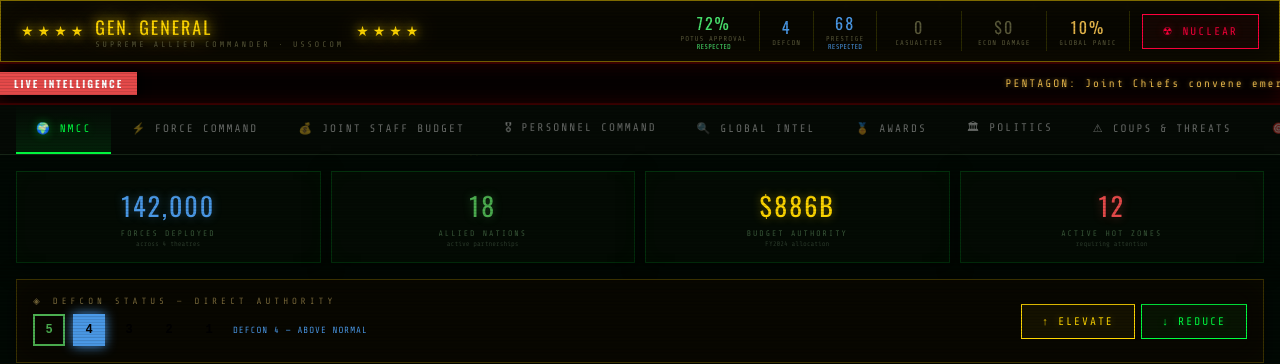
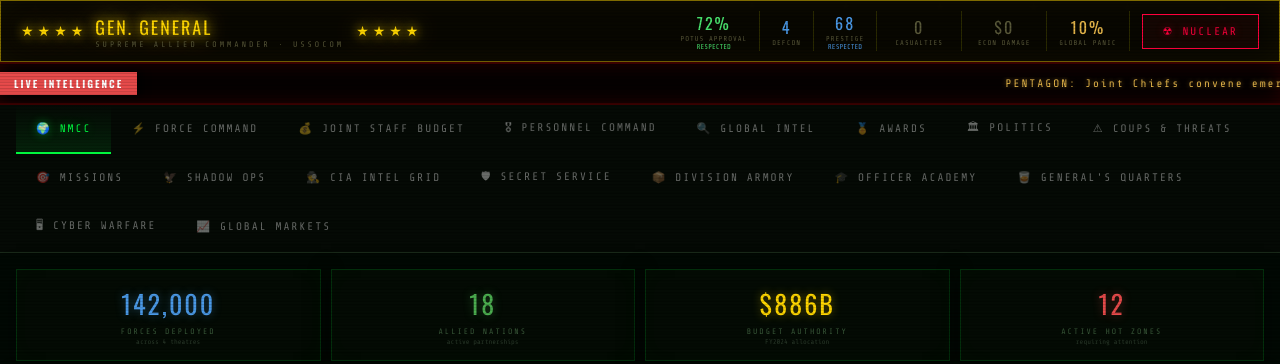
Before and after one commit to krenesmalik2022-png/mk-general-hq, a React (Vite) app: page / in a window 1280 px wide. Shown: the top 364 px of the page. Built offline with nearby package versions, Linux system fonts and the light colour scheme.

Commit message:
Tweak: Wrap tabs to make sure new tabs are always visible

```diff
--- a/src/ExtremeCommandCenter.jsx
+++ b/src/ExtremeCommandCenter.jsx
@@ -1715,7 +1715,7 @@ export default function GeneralHQ() {
           <NewsTicker items={newsTicker} />
 
           {/* TABS */}
-          <div style={{ background: "#050a05", borderBottom: "1px solid #1a2a1a", padding: "0 16px", display: "flex", gap: 0, overflowX: "auto" }}>
+          <div style={{ background: "#050a05", borderBottom: "1px solid #1a2a1a", padding: "0 16px", display: "flex", flexWrap: "wrap", gap: 0 }}>
             {[
               { id: "situation", label: "🌍 NMCC" },
               { id: "forces", label: "⚡ FORCE COMMAND" },
```
